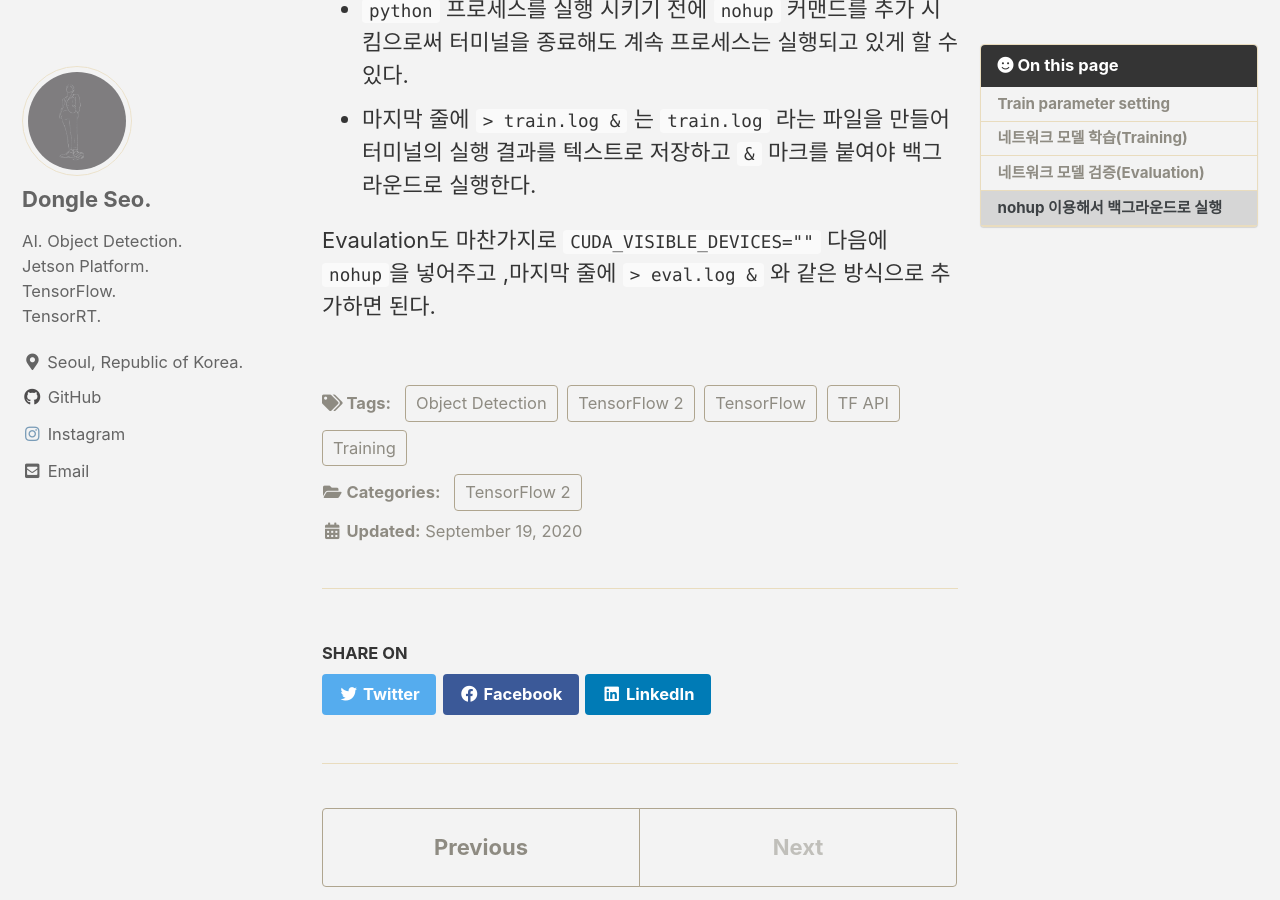
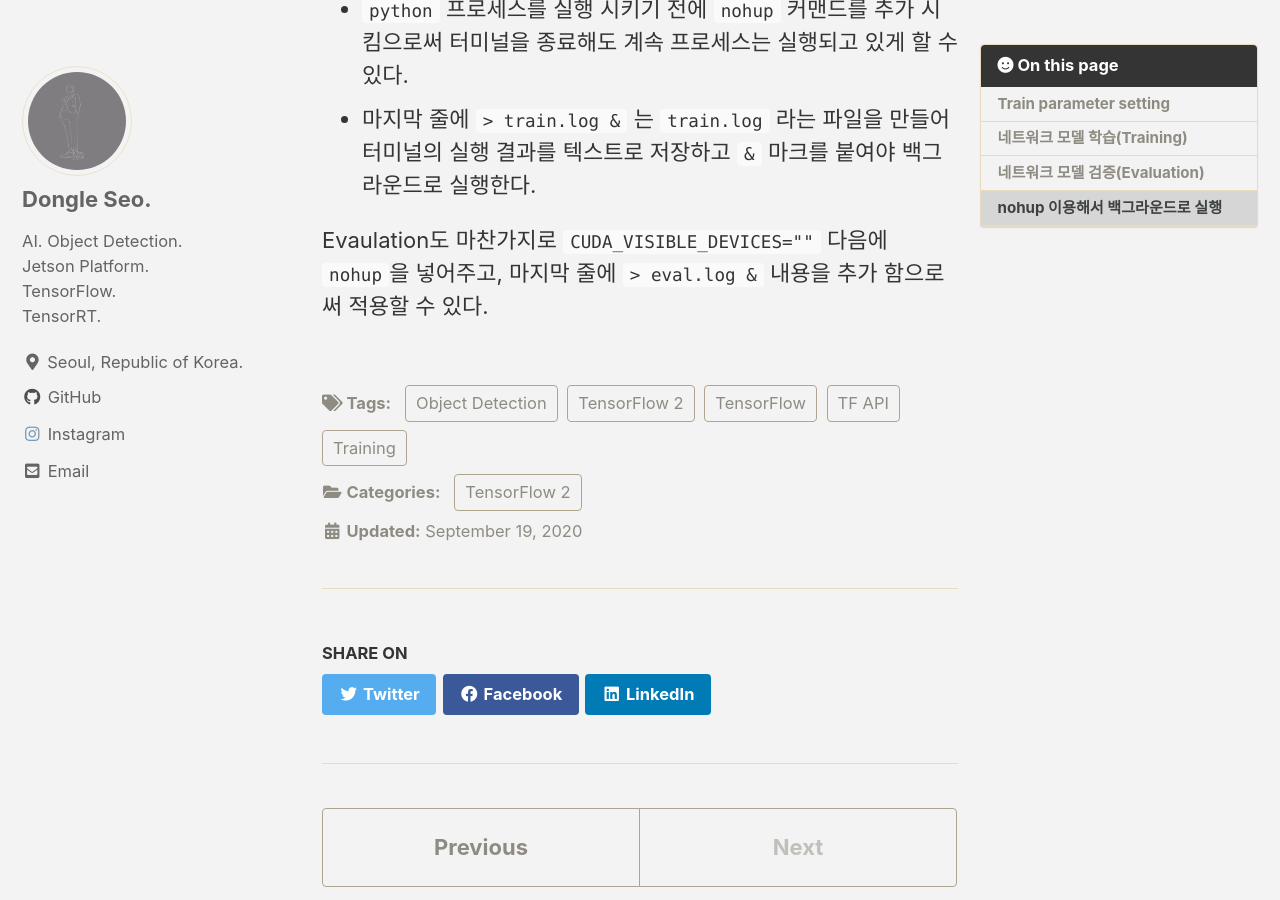
Before and after one commit to dongle94/dongle94.github.com, a Jekyll site: the page built from _posts/2020-09-19-obj-detection-api-tf2-training-2.md, in a window 1280 px wide and 900 px high, scrolled down 6257 px. Built offline with Jekyll 4.4.1, drawn with Linux system fonts in a browser that asks for light colours; cached includes are drawn as plain includes; comment, search, counter and statistics services are not loaded.

Commit message:
오탈자 최종 수정

```diff
--- a/_posts/2020-09-19-obj-detection-api-tf2-training-2.md
+++ b/_posts/2020-09-19-obj-detection-api-tf2-training-2.md
@@ -142,4 +142,4 @@ $ CUDA_VISIBLE_DEVICES=0 nohup python object_detection/model_main_tf2.py \
 - `python` 프로세스를 실행 시키기 전에 `nohup` 커맨드를 추가 시킴으로써 터미널을 종료해도 계속 프로세스는 실행되고 있게 할 수 있다.
 - 마지막 줄에 `> train.log &` 는 `train.log` 라는 파일을 만들어 터미널의 실행 결과를 텍스트로 저장하고 `&` 마크를 붙여야 백그라운드로 실행한다.
 
-Evaulation도 마찬가지로 `CUDA_VISIBLE_DEVICES=""` 다음에 `nohup`을 넣어주고 ,마지막 줄에 `> eval.log &` 와 같은 방식으로 추가하면 된다.
+Evaulation도 마찬가지로 `CUDA_VISIBLE_DEVICES=""` 다음에 `nohup`을 넣어주고, 마지막 줄에 `> eval.log &` 내용을 추가 함으로써 적용할 수 있다.
```
